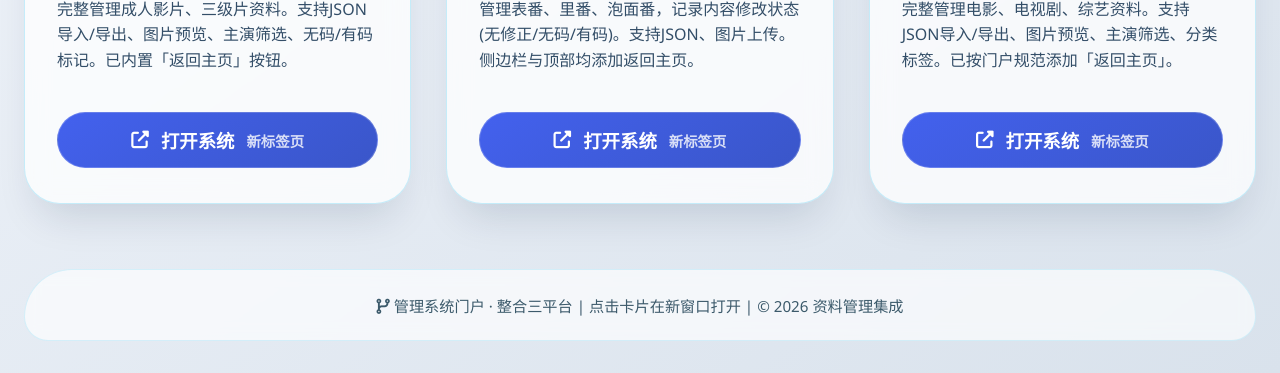
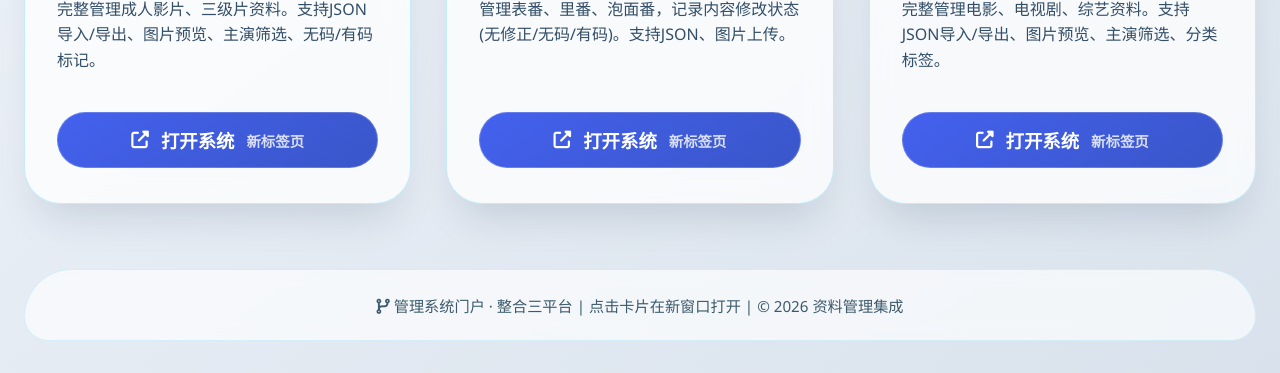
Before and after one commit to Selling-surprises/Movie-information-management, a plain HTML site: page index.html in a window 1280 px wide. Shown: the part 460-833 px from the top of the page. Drawn offline with Linux system fonts and the light colour scheme.

Commit message:
Update index.html

```diff
--- a/index.html
+++ b/index.html
@@ -295,7 +295,7 @@
                 </div>
                 <h2>成人影视资料库</h2>
                 <div class="card-desc">
-                    完整管理成人影片、三级片资料。支持JSON导入/导出、图片预览、主演筛选、无码/有码标记。已内置「返回主页」按钮。
+                    完整管理成人影片、三级片资料。支持JSON导入/导出、图片预览、主演筛选、无码/有码标记。
                 </div>
                 <a href="Adult-television.html" class="card-btn" target="_blank">
                     <i class="fas fa-external-link-alt"></i> 打开系统
@@ -311,7 +311,7 @@
                 </div>
                 <h2>番剧索引·里番表番</h2>
                 <div class="card-desc">
-                    管理表番、里番、泡面番，记录内容修改状态(无修正/无码/有码)。支持JSON、图片上传。侧边栏与顶部均添加返回主页。
+                    管理表番、里番、泡面番，记录内容修改状态(无修正/无码/有码)。支持JSON、图片上传。
                 </div>
                 <a href="Opera-management.html" class="card-btn" target="_blank">
                     <i class="fas fa-external-link-alt"></i> 打开系统
@@ -327,7 +327,7 @@
                 </div>
                 <h2>影视电影资料库·通用</h2>
                 <div class="card-desc">
-                    完整管理电影、电视剧、综艺资料。支持JSON导入/导出、图片预览、主演筛选、分类标签。已按门户规范添加「返回主页」。
+                    完整管理电影、电视剧、综艺资料。支持JSON导入/导出、图片预览、主演筛选、分类标签。
                 </div>
                 <a href="Film-television.html" class="card-btn" target="_blank">
                     <i class="fas fa-external-link-alt"></i> 打开系统
```
